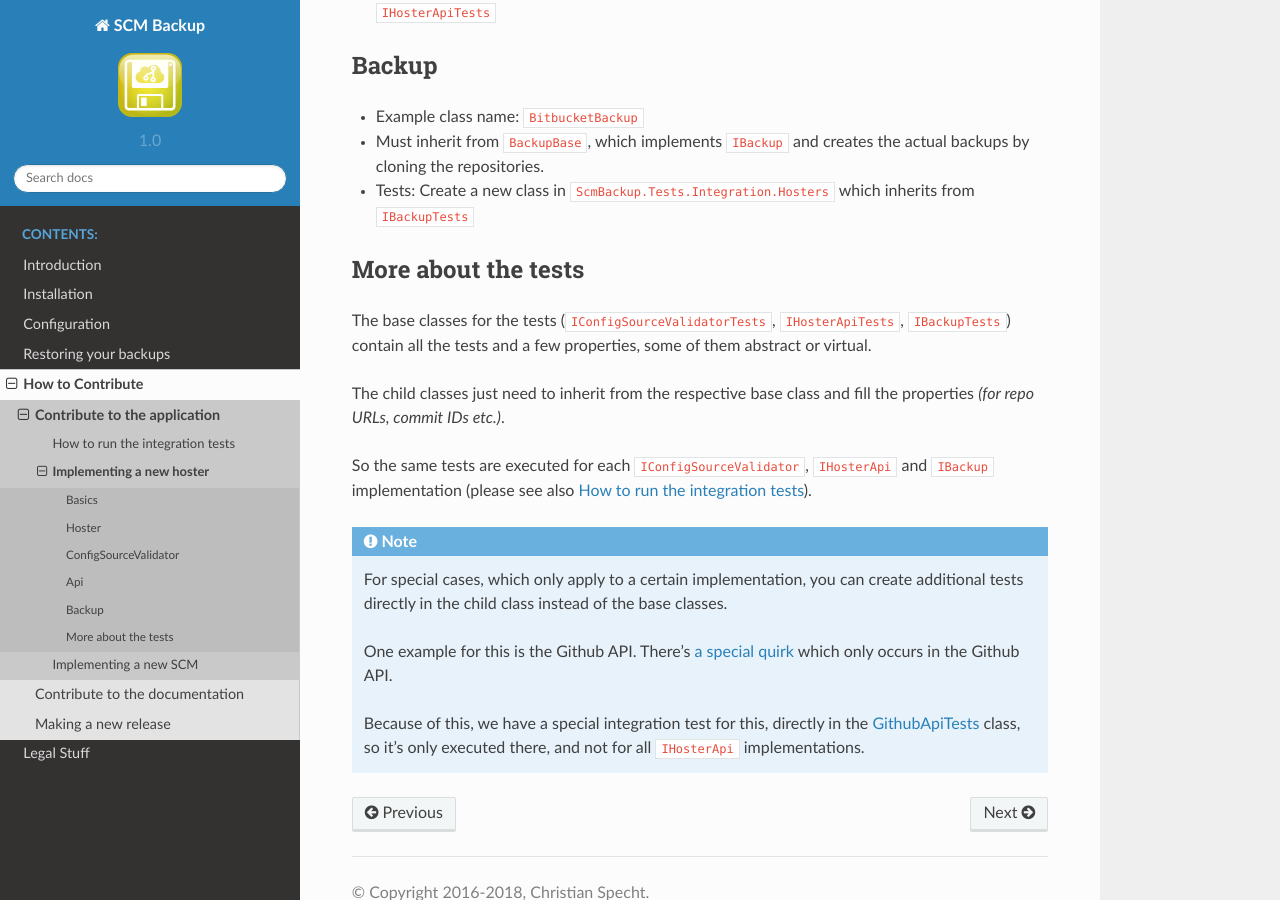
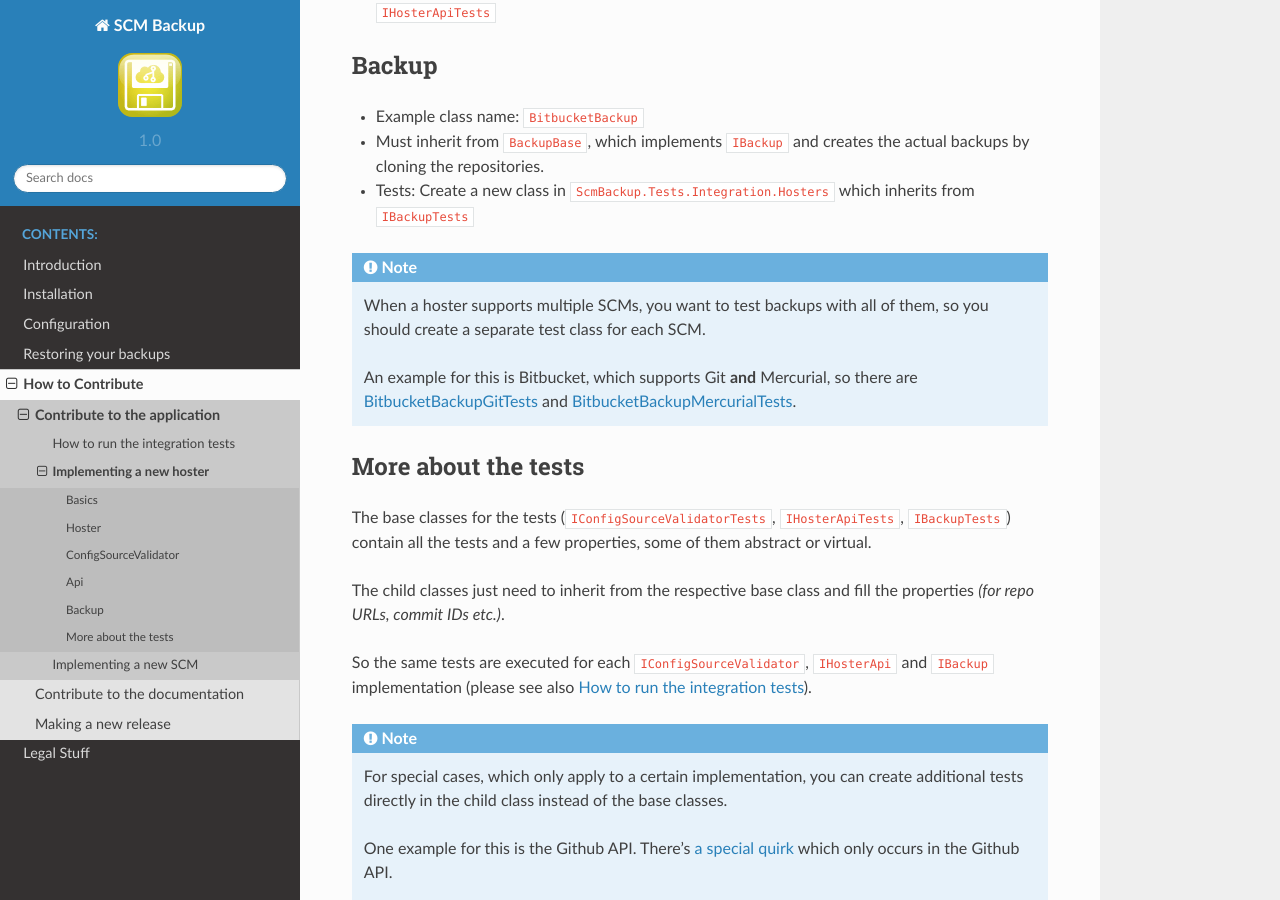
Before and after one commit to christianspecht/scm-backup-docs, a Sphinx documentation site: the page built from source/contribute-app-hoster.rst, in a window 1280 px wide and 900 px high, scrolled down 1463 px. Built offline with Sphinx 7.4.7 and the Read the Docs theme 2.0.0, drawn with Linux system fonts in a browser that asks for light colours.

Commit message:
note about hosters which support multiple SCMs

```diff
--- a/source/contribute-app-hoster.rst
+++ b/source/contribute-app-hoster.rst
@@ -64,6 +64,12 @@ Backup
 - Must inherit from ``BackupBase``, which implements ``IBackup`` and creates the actual backups by cloning the repositories.
 - Tests: Create a new class in ``ScmBackup.Tests.Integration.Hosters`` which inherits from ``IBackupTests``
 
+.. note::
+
+    When a hoster supports multiple SCMs, you want to test backups with all of them, so you should create a separate test class for each SCM.
+
+    An example for this is Bitbucket, which supports Git **and** Mercurial, so there are `BitbucketBackupGitTests <https://github.com/christianspecht/scm-backup/blob/master/src/ScmBackup.Tests.Integration/Hosters/BitbucketBackupGitTests.cs>`_ and `BitbucketBackupMercurialTests <https://github.com/christianspecht/scm-backup/blob/master/src/ScmBackup.Tests.Integration/Hosters/BitbucketBackupMercurialTests.cs>`_.
+
 
 
 More about the tests
```
